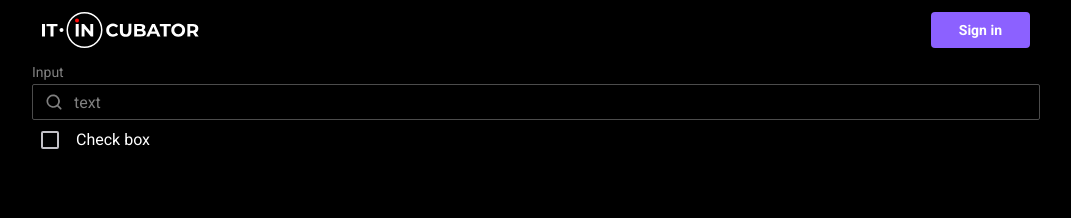
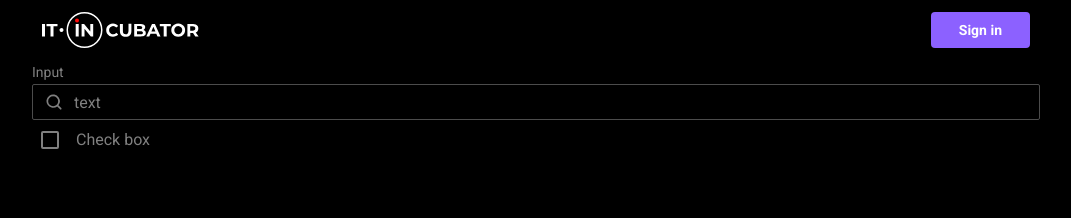
Before and after one commit to Reni101/cards-application, a React (Vite) app: page / in a window 1280 px wide. Shown: the top 218 px of the page, without its empty margins (104-1175 px from the left). Built offline with nearby package versions, Linux system fonts and the light colour scheme.

Commit message:
fix: fix rem css

```diff
--- a/src/App.tsx
+++ b/src/App.tsx
@@ -12,7 +12,7 @@ export function App() {
     <div className={s.container}>
       <Header />
       <TextField value={value} onSetValue={setValue} disabled={false} type="search" label="Input" />
-      <Checkbox label={'Check box'} />
+      <Checkbox disabled={true} label={'Check box'} />
     </div>
   )
 }
--- a/src/components/ui/checkbox/checkbox.module.scss
+++ b/src/components/ui/checkbox/checkbox.module.scss
@@ -13,8 +13,8 @@
   align-items: center;
   justify-content: center;
 
-  width: 36px;
-  height: 36px;
+  width: 2.25rem;
+  height: 2.25rem;
   margin: 2px 0;
   padding: inherit;
 
@@ -29,11 +29,6 @@
     background-color: var(--color-dark-100);
   }
 
-  &.disabled {
-    cursor: initial;
-    background-color: inherit;
-  }
-
   &[data-disabled] {
     cursor: initial;
     background-color: inherit;
@@ -45,8 +40,8 @@
   align-items: center;
   justify-content: center;
 
-  width: 18px;
-  height: 18px;
+  width: 1.125rem;
+  height: 1.125rem;
 
   background-color: inherit;
   border: 2px solid var(--color-light-900);
@@ -60,7 +55,6 @@
 }
 
 .indicator {
-  // styles for checked icon
   display: flex;
   align-items: center;
   justify-content: center;
```
